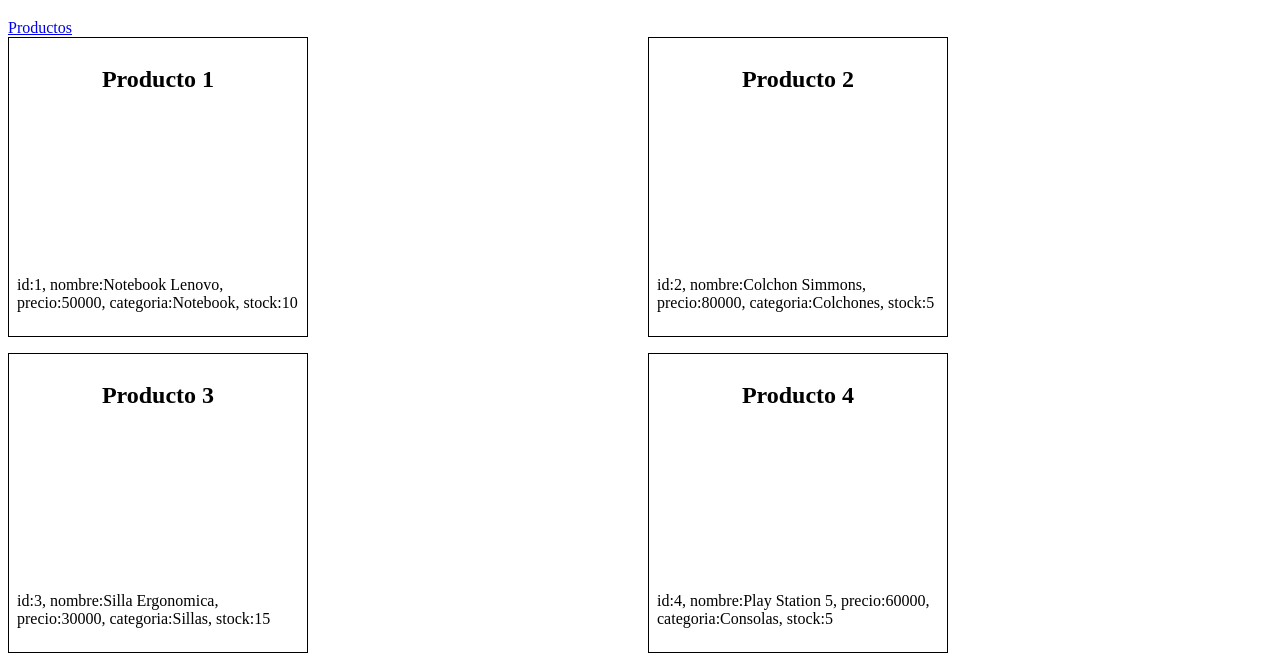
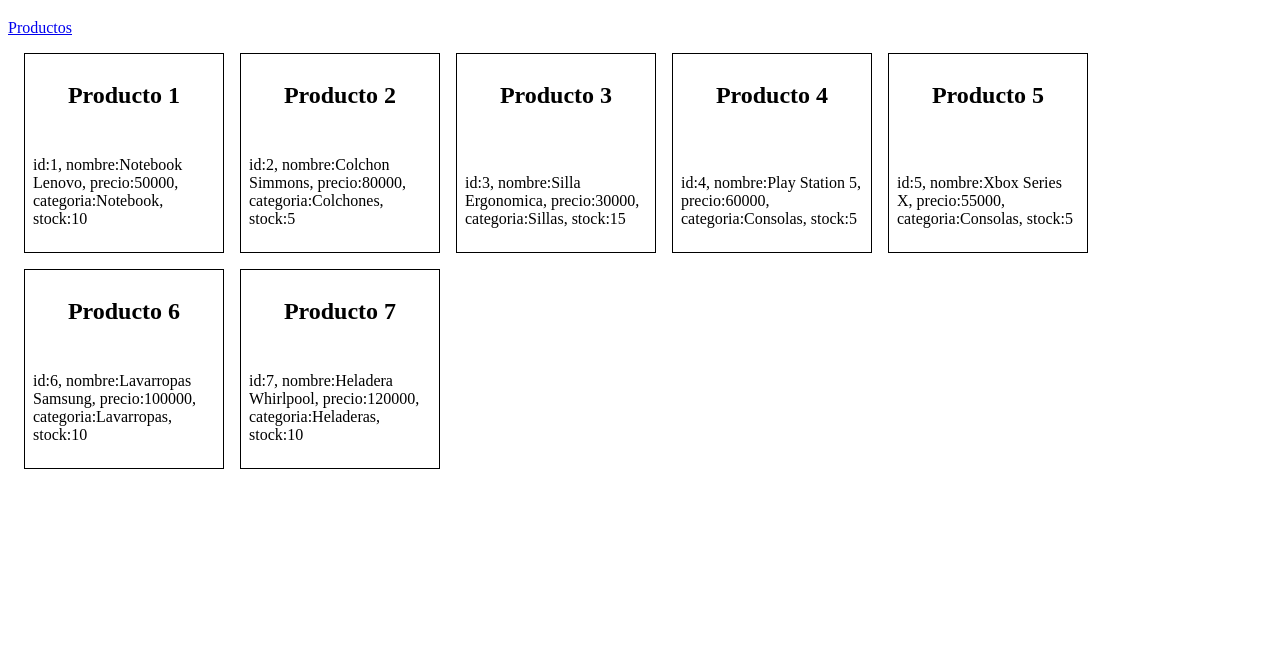
Before and after one commit to MartinDeBenedetti-Git/practica-codex, a plain HTML site: page 04-galeria-productos/index.html in a window 1280 px wide. Shown: the part 61-727 px from the top of the page. Drawn offline with Linux system fonts and the light colour scheme.

Commit message:
agrego cambios

```diff
--- a/04-galeria-productos/index.html
+++ b/04-galeria-productos/index.html
@@ -4,12 +4,12 @@
     <meta charset="UTF-8">
     <meta name="viewport" content="width=device-width, initial-scale=1.0">
     <title>Galeria de productos</title>
-    <link rel="stylesheet" href="style2.css">
+    <link rel="stylesheet" href="style.css">
 </head>
 <body>
     <header>
         <h1>GALERIA DE PRODUCTOS</h1>
-        <a href="#productos">Productos</a>
+        <a href="#productos" id="productos">Productos</a>
     </header>
     <main>
         <div class="contenedor">
--- a/04-galeria-productos/style1.css
+++ b/04-galeria-productos/style.css
@@ -8,8 +8,8 @@
 }
 
 article.producto{
-    width: 300px;
-    height: 300px;
+    width: 200px;
+    height: 200px;
     border: 1px solid black;
     padding: 8px;
     box-sizing: border-box;
```
